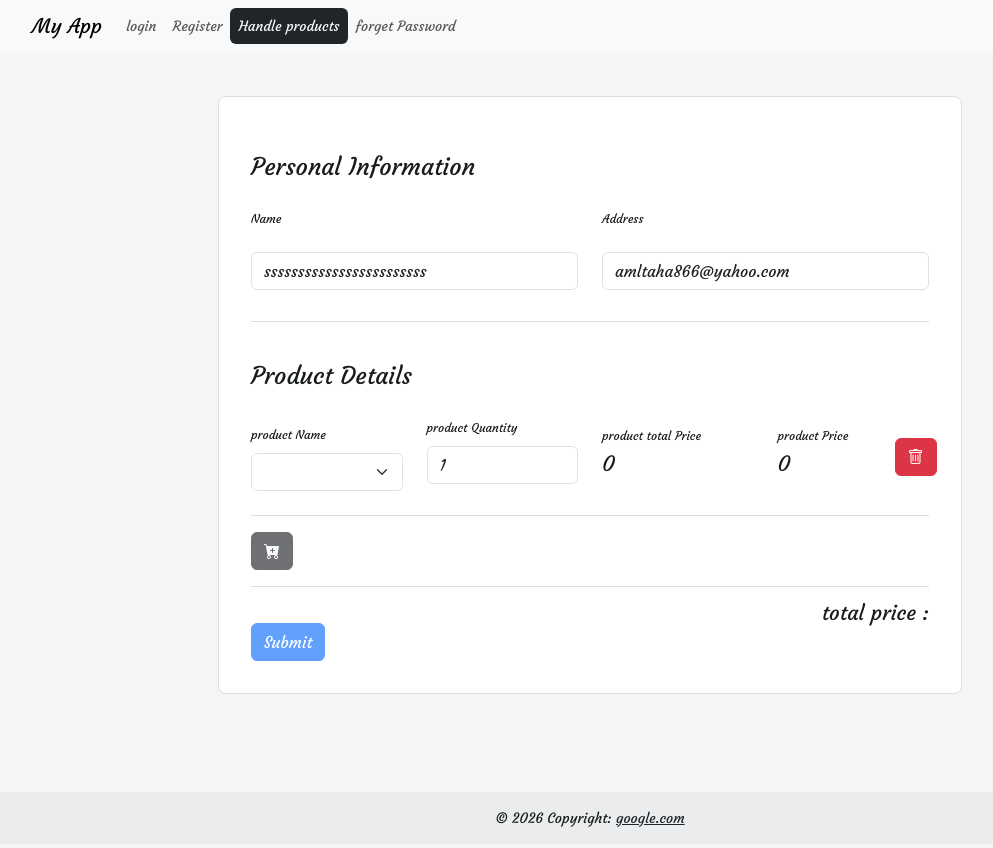
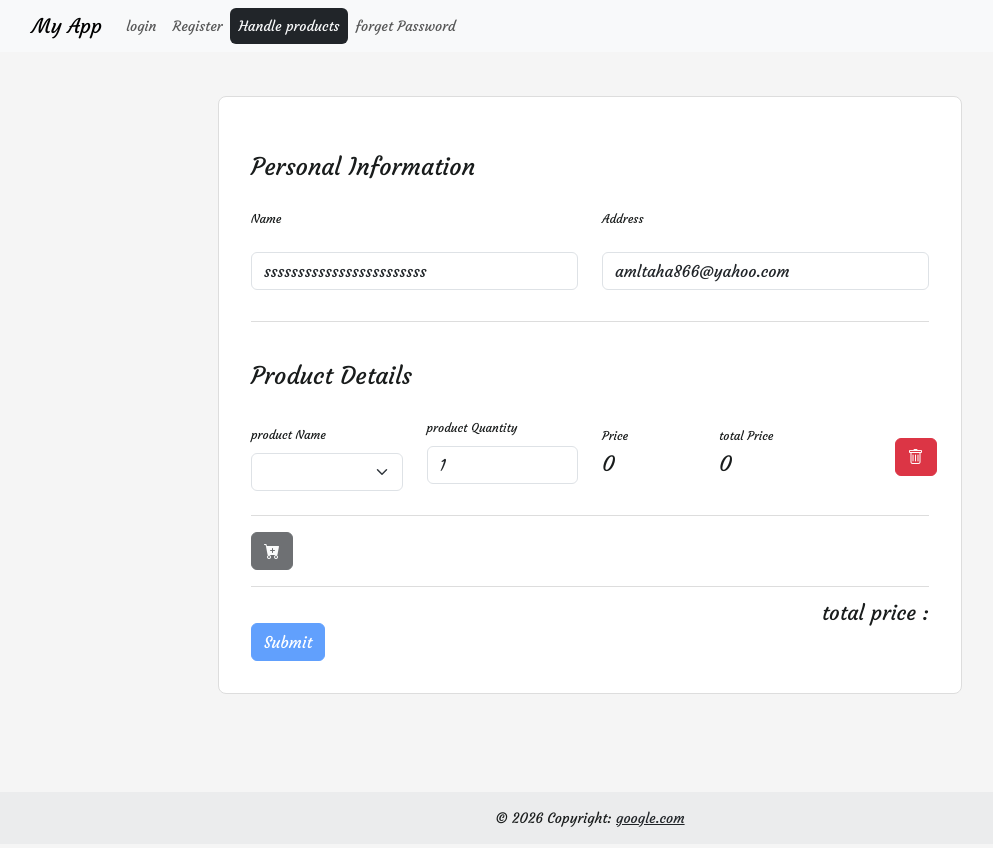
Before and after one commit to hebataha/my-angular-app, an Angular app: page /formGroup in a window 1280 px wide. Shown: the whole page, without its empty margins (50-1043 px from the left). Built offline with nearby package versions, Linux system fonts and the light colour scheme.

Commit message:
edit divs

```diff
--- a/src/app/forms/from-group/from-group.html
+++ b/src/app/forms/from-group/from-group.html
@@ -67,23 +67,24 @@
                   formControlName="proQuantity"
                   />
             </div>
+
+            <div class="col-12 col-lg-2">
+               <label class="form-label"> Price</label>
+               <!-- <input type="number" class="form-control" formControlName="proPrice" readonly>
+                  proPrice {{ form.value.allProducts?.[$index]?.proPrice }}
+                  proQuantity {{ form.value.allProducts?.[$index]?.proQuantity }} -->
+               <p>
+                  {{( form.value.allProducts?.[$index]?.proPrice || 0)  }}
+               </p>
+            </div>
             <div class="col-12 col-lg-3">
-               <label class="form-label">product total Price</label>
+               <label class="form-label"> total Price</label>
                <!-- <input type="number" class="form-control" formControlName="proPrice" readonly>
                   proPrice {{ form.value.allProducts?.[$index]?.proPrice }}
                   proQuantity {{ form.value.allProducts?.[$index]?.proQuantity }} -->
                <p>
                   {{( form.value.allProducts?.[$index]?.proPrice || 0) * (form.value.allProducts?.[$index]?.proQuantity ||
                   0) }}
-               </p>
-            </div>
-            <div class="col-12 col-lg-2">
-               <label class="form-label">product Price</label>
-               <!-- <input type="number" class="form-control" formControlName="proPrice" readonly>
-                  proPrice {{ form.value.allProducts?.[$index]?.proPrice }}
-                  proQuantity {{ form.value.allProducts?.[$index]?.proQuantity }} -->
-               <p>
-                  {{( form.value.allProducts?.[$index]?.proPrice || 0)  }}
                </p>
             </div>
             <div class="col-12 col-lg-1">
```
